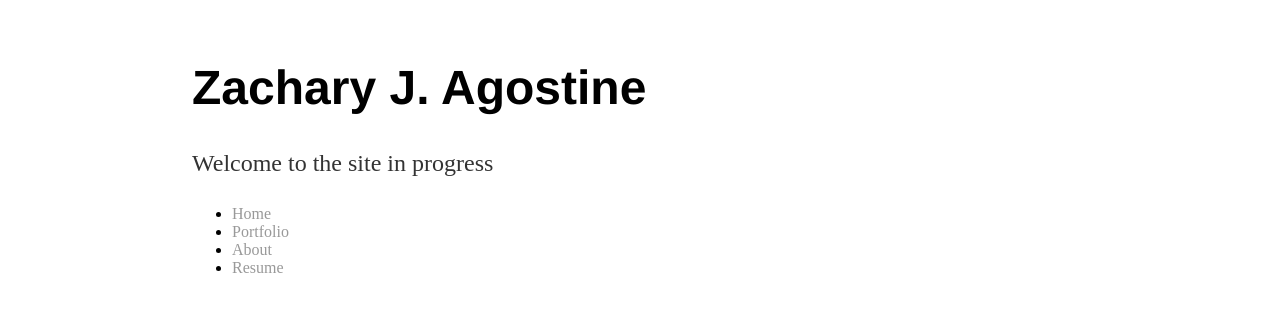
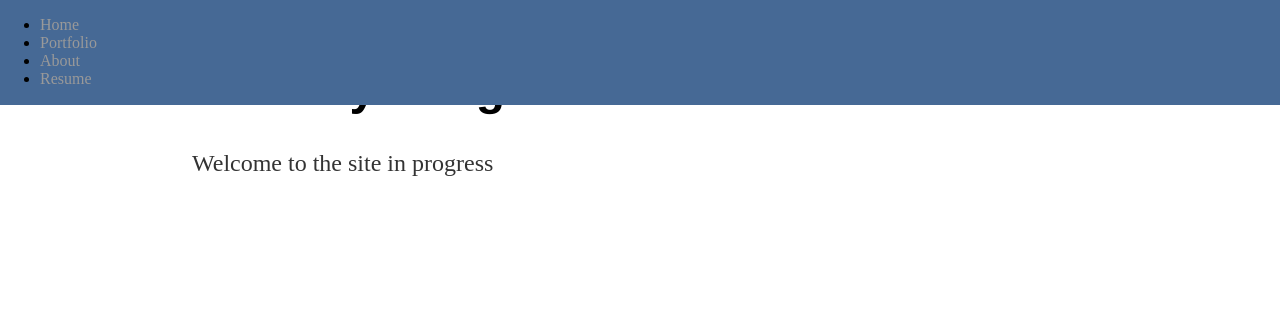
Before and after one commit to ZachAgostine/ZachAgostine.github.io, a Jekyll site: the page index.html, which Jekyll copies as it is, in a window 1280 px wide. Shown: the top 312 px of the page. Built offline with Jekyll 4.4.1, drawn with Linux system fonts in a browser that asks for light colours.

Commit message:
Update main.css

```diff
--- a/css/main.css
+++ b/css/main.css
@@ -1,9 +1,12 @@
-cover {
-    background: url("http://orig13.deviantart.net/56dd/f/2014/100/d/6/low_poly_mountain_by_jokerism-d7dvrhv.jpg" no-repeat center bottom);
-    background-size: cover;
-    background-attachment: fixed;
-    position: relative;
+.header{
+    background-color: #466995;
+    border-bottom: 1px solid #466995;
+    overflow-y: auto;
     width: 100%;
+    position: fixed;
+    left: 0px;
+    top: 0px;
+    z-index: 1000;
 }
 
 Navigation {
```
